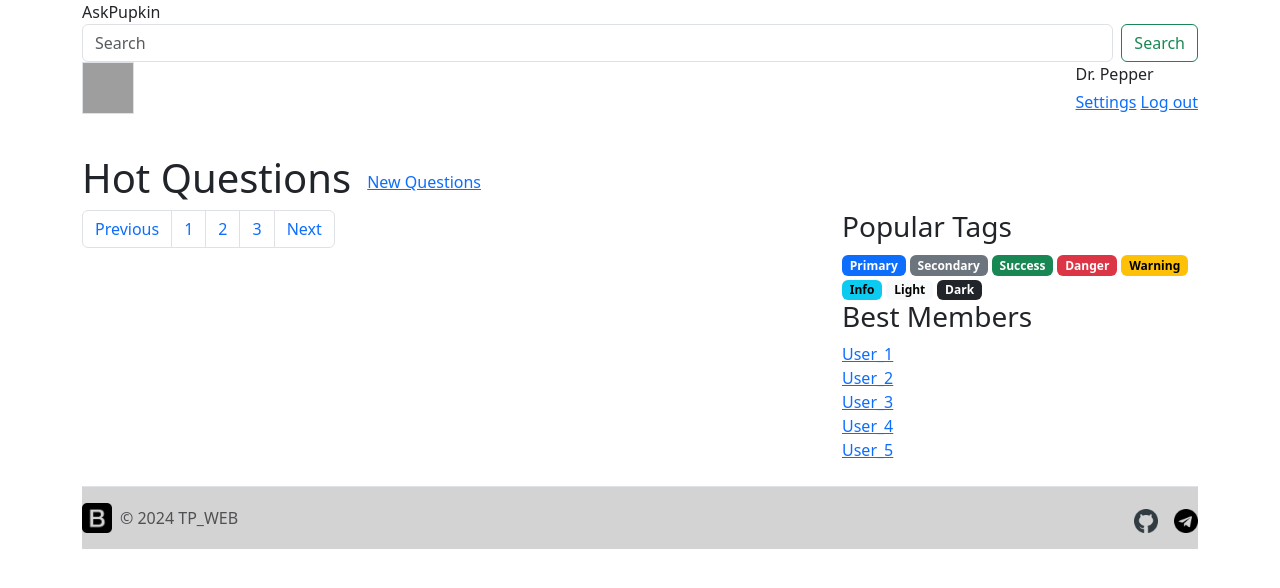
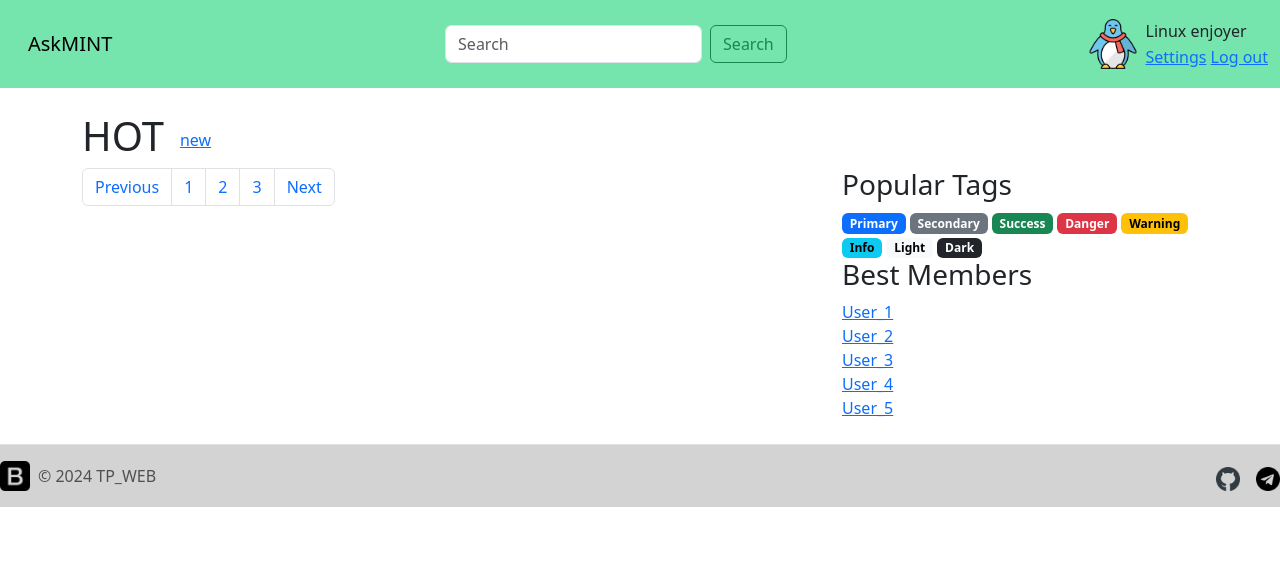
Before and after one commit to source-Alexander-Rudenko/askme_Rudenko, a Django app: template templates/hot.html in a window 1280 px wide. Shown: the top 588 px of the page. Run offline with Django 5.2, Linux system fonts and the light colour scheme; the template is opened without the code that fills it, so the values that code supplies are empty; grey boxes are pictures that could not be loaded.

Commit message:
починил хедер, запушил на gh

```diff
--- a/app/views.py
+++ b/app/views.py
@@ -17,4 +17,5 @@ def index(request):
 
 
 def hot(request):
-    return render(request, "hot.html",{"questions": QUESTIONS})
+    questi = QUESTIONS[5:]
+    return render(request, "hot.html",{"questions": questi})
--- a/templates/hot.html
+++ b/templates/hot.html
@@ -1,17 +1,11 @@
-{% extends "layouts/base.html" %}
-{% load static %}
-{%block content%}
+{% extends "layouts/base.html" %} {% load static %} {%block content%}
 <main class="container-sm-fluid container-lg mt-4">
   <div class="d-flex gap-3 align-items-center">
-    <h1>Hot Questions</h1>
+    <h1>HOT</h1>
 
-    <a href="{% url 'index' %}">New Questions</a>
+    <a href="{% url 'index' %}">new</a>
   </div>
 </main>
-
-
-<div class="container-sm-fluid container-lg">
-  <main class="row">
 <div class="col-8">
   {% for question in questions%}
   <article class="card mb-3 mw-100">
@@ -46,7 +40,17 @@
       </div>
     </div>
   </article>
-      {% endfor %} {% endblock %}
+  {% endfor %}
+  <nav aria-label="Page navigation example">
+    <ul class="pagination">
+      <li class="page-item">
+        <a class="page-link" href="#">Previous</a>
+      </li>
+      <li class="page-item"><a class="page-link" href="#">1</a></li>
+      <li class="page-item"><a class="page-link" href="#">2</a></li>
+      <li class="page-item"><a class="page-link" href="#">3</a></li>
+      <li class="page-item"><a class="page-link" href="#">Next</a></li>
+    </ul>
+  </nav>
 </div>
-  </main>
-</div>
+{% endblock %}
--- a/templates/layouts/base.html
+++ b/templates/layouts/base.html
@@ -14,8 +14,11 @@
     <link href="/static/css/index.css" rel="stylesheet" />
   </head>
   <body>
-<div class="container-sm-fluid container-lg">
-    <a class="navbar-brand">AskPupkin</a>
+    <nav class="navbar" style="background-color: rgb(118, 228, 173)">
+      <div class="container-fluid">
+        <a class="navbar-brand">
+          <p class="font-weight-bold" style="margin: 16px">AskMINT</p>
+        </a>
         <form class="d-flex" role="search">
           <input
             class="form-control me-2"
@@ -25,13 +28,12 @@
           />
           <button class="btn btn-outline-success" type="submit">Search</button>
         </form>
-
-    <div class="d-flex justify-content-between gap-3">
-        <div class="border">
-            <img src="img.jpg" width="50" height="50"/>
+        <div class="d-flex justify-content-between gap-2">
+          <div>
+            <img src="{% static '/img/linux.png' %}" width="50" height="50" />
           </div>
           <div class="d-flex flex-column justify-content-between">
-            <div>Dr. Pepper</div>
+            <div>Linux enjoyer</div>
             <div>
               <a href="/settings.html">Settings</a>
               <a href="/logout.html">Log out</a>
@@ -39,23 +41,12 @@
           </div>
         </div>
       </div>
+    </nav>
 
-<main class="container-fluid container-lg mt-3">
-    <div class="row">
-        {% block content%} {% endblock %}
-
-        <nav aria-label="Page navigation example">
-            <ul class="pagination">
-                <li class="page-item">
-                    <a class="page-link" href="#">Previous</a>
-                </li>
-                <li class="page-item"><a class="page-link" href="#">1</a></li>
-                <li class="page-item"><a class="page-link" href="#">2</a></li>
-                <li class="page-item"><a class="page-link" href="#">3</a></li>
-                <li class="page-item"><a class="page-link" href="#">Next</a></li>
-            </ul>
-        </nav>
-    </div>
+    <div class="container-sm-fluid container-lg">
+      <main class="row">
+        {%block content%}
+        {%endblock%}
         <div class="col">
           <h3>Popular Tags</h3>
           <span class="badge text-bg-primary">Primary</span>
@@ -76,7 +67,7 @@
           </div>
         </div>
       </main>
-
+    </div>
     <footer
       class="d-flex flex-wrap justify-content-between align-items-end py-3 my-4 border-top"
       style="background-color: rgb(212, 211, 211)"
```
Also changed, not shown: templates/index.html (+7 -8 lines). Lines whose indentation alone changed are shown as unchanged.
